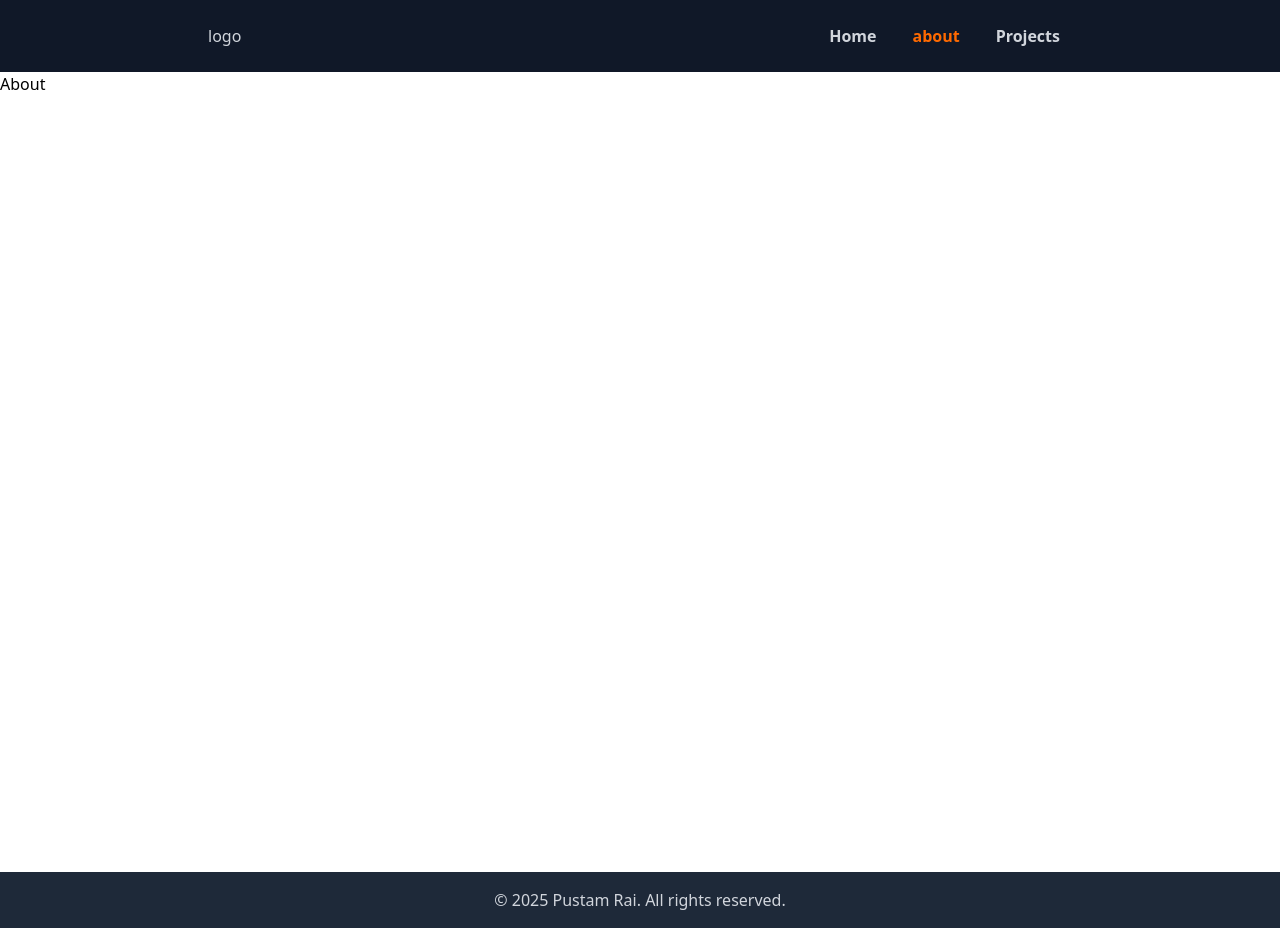
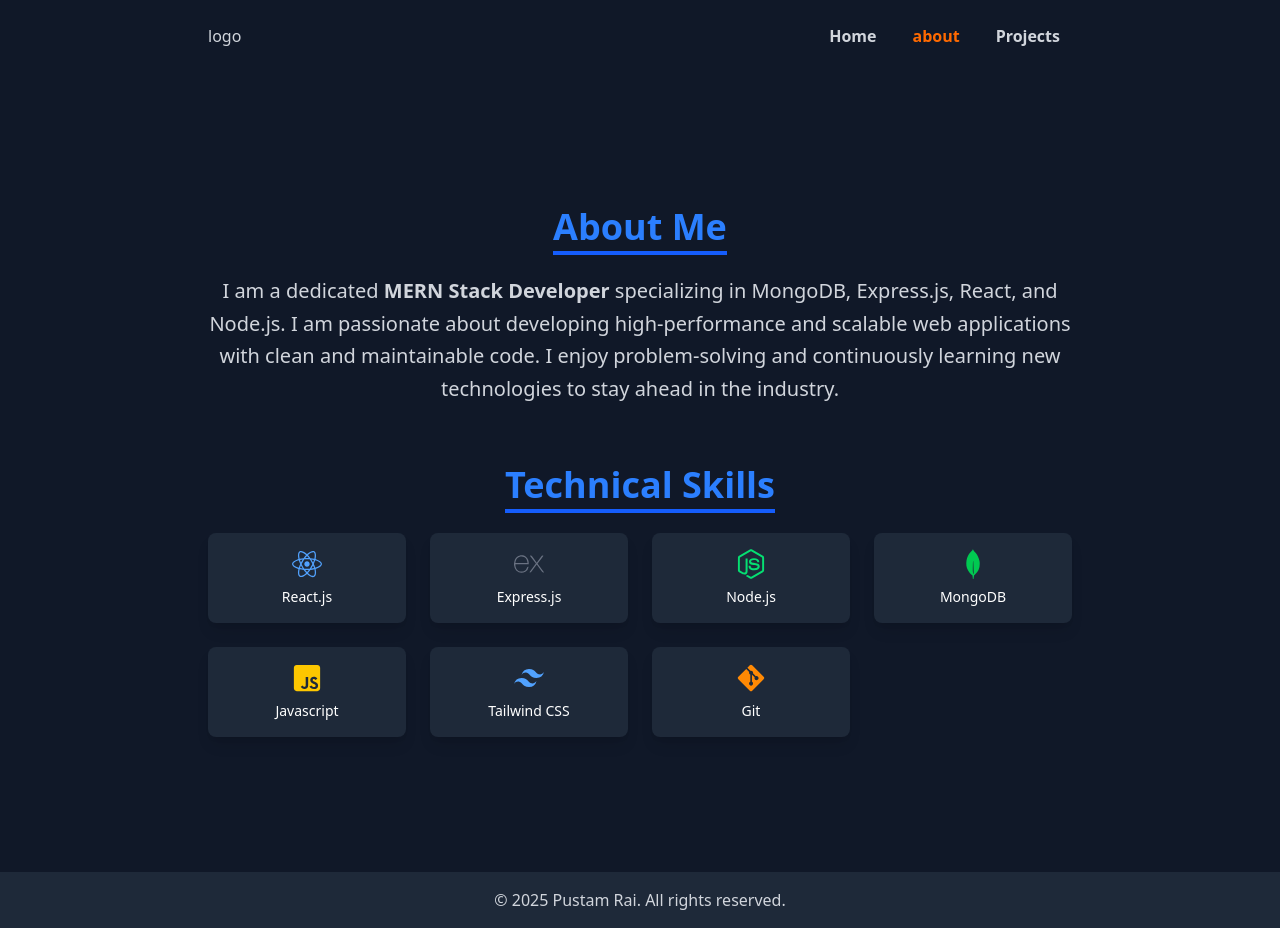
Before and after one commit to PustamRai/portfolio, a React (Vite) app: page /about in a window 1280 px wide. Built offline with nearby package versions, Linux system fonts and the light colour scheme.

Commit message:
add about page and update home page with transitions

```diff
--- a/src/pages/About.jsx
+++ b/src/pages/About.jsx
@@ -1,9 +1,61 @@
-import React from 'react'
+import React from "react";
+import { FaReact, FaNodeJs, FaGitAlt, FaJsSquare } from "react-icons/fa";
+import { SiExpress, SiTailwindcss, SiMongodb } from "react-icons/si";
 
 function About() {
   return (
-    <div>About</div>
-  )
+    <div className="bg-gray-900 text-white  px-6 md:px-52 min-h-screen flex flex-col justify-center">
+      <div className="py-10 flex items-center gap-10">
+        <div className="text-center">
+          <h2 className="text-2xl md:text-4xl font-bold text-blue-500 mb-2 border-b-4 border-blue-600 inline-block pb-1">
+            About Me
+          </h2>
+
+          <p className="text-gray-300 md:text-[20px] mt-3 leading-relaxed text-center">
+            I am a dedicated <b>MERN Stack Developer</b> specializing in MongoDB, Express.js, React, and Node.js. I am passionate about developing high-performance and scalable web applications with
+            clean and maintainable code. I enjoy problem-solving and continuously learning new technologies
+            to stay ahead in the industry.
+          </p>
+
+          <div className="mt-15">
+          <h3 className="text-2xl md:text-4xl font-bold text-blue-500 mb-2 border-b-4 border-blue-600 inline-block pb-1">
+            Technical Skills
+          </h3>
+            <div className="mt-3 grid grid-cols-3  md:grid-cols-4 gap-6 text-center">
+              <div className="bg-gray-800 p-4 rounded-lg shadow-lg hover:shadow-blue-500 transition-all duration-200 ease-in">
+                <FaReact className="text-blue-400 text-3xl mx-auto" />
+                <p className="mt-2 text-sm">React.js</p>
+              </div>
+              <div className="bg-gray-800 p-4 rounded-lg shadow-lg hover:shadow-gray-600 transition-all duration-200 ease-in">
+                <SiExpress className="text-gray-500 text-3xl mx-auto" />
+                <p className="mt-2 text-sm">Express.js</p>
+              </div>
+              <div className="bg-gray-800 p-4 rounded-lg shadow-lg hover:shadow-green-500 transition-all duration-200 ease-in">
+                <FaNodeJs className="text-green-400 text-3xl mx-auto" />
+                <p className="mt-2 text-sm">Node.js</p>
+              </div>
+              <div className="bg-gray-800 p-4 rounded-lg shadow-lg hover:shadow-green-500 transition-all duration-200 ease-in">
+                <SiMongodb className="text-green-500 text-3xl mx-auto" />
+                <p className="mt-2 text-sm">MongoDB</p>
+              </div>
+              <div className="bg-gray-800 p-4 rounded-lg shadow-lg hover:shadow-yellow-500 transition-all duration-200 ease-in">
+                <FaJsSquare className="text-yellow-400 text-3xl mx-auto" />
+                <p className="mt-2 text-sm">Javascript</p>
+              </div>
+              <div className="bg-gray-800 p-4 rounded-lg shadow-lg hover:shadow-blue-500 transition-all duration-200 ease-in">
+                <SiTailwindcss className="text-blue-400 text-3xl mx-auto" />
+                <p className="mt-2 text-sm">Tailwind CSS</p>
+              </div>
+              <div className="bg-gray-800 p-4 rounded-lg shadow-lg hover:shadow-orange-500 transition-all duration-200 ease-in">
+                <FaGitAlt className="text-orange-400 text-3xl mx-auto" />
+                <p className="mt-2 text-sm">Git</p>
+              </div>
+            </div>
+          </div>
+        </div>
+      </div>
+    </div>
+  );
 }
 
-export default About
+export default About;
--- a/src/pages/Home.jsx
+++ b/src/pages/Home.jsx
@@ -6,11 +6,11 @@ function Home() {
   return (
     <div className="bg-gray-900 text-white">
       <div className="py-10 p-10 md:px-52 min-h-screen">
-        <div className="flex justify-center">
+        <div className="flex justify-center shadow-lg">
           <img
             src={ProfilePic}
             alt="profilePic"
-            className="w-30 h-auto md:w-50  rounded-full border-4 border-blue-500 shadow-lg"
+            className="w-30 h-auto md:w-50 rounded-full  shadow-2xl shadow-blue-500"
           />
         </div>
 
@@ -32,7 +32,7 @@ function Home() {
             href="https://www.linkedin.com/in/pustamrai"
             target="_blank"
             rel="noopener noreferrer"
-            className="text-blue-600 text-3xl hover:text-blue-800 transition"
+            className="text-blue-500 text-3xl rounded-full shadow-lg hover:text-white transition-all duration-150 ease-in"
           >
             <FaLinkedin />
           </a>
@@ -40,7 +40,7 @@ function Home() {
             href="https://github.com/PustamRai"
             target="_blank"
             rel="noopener noreferrer"
-            className="text-gray-600 text-3xl hover:text-gray-700 transition"
+            className="text-gray-100 text-3xl rounded-full shadow-lg hover:text-gray-500 transition-all duration-150 ease-in"
           >
             <FaGithub />
           </a>
```
